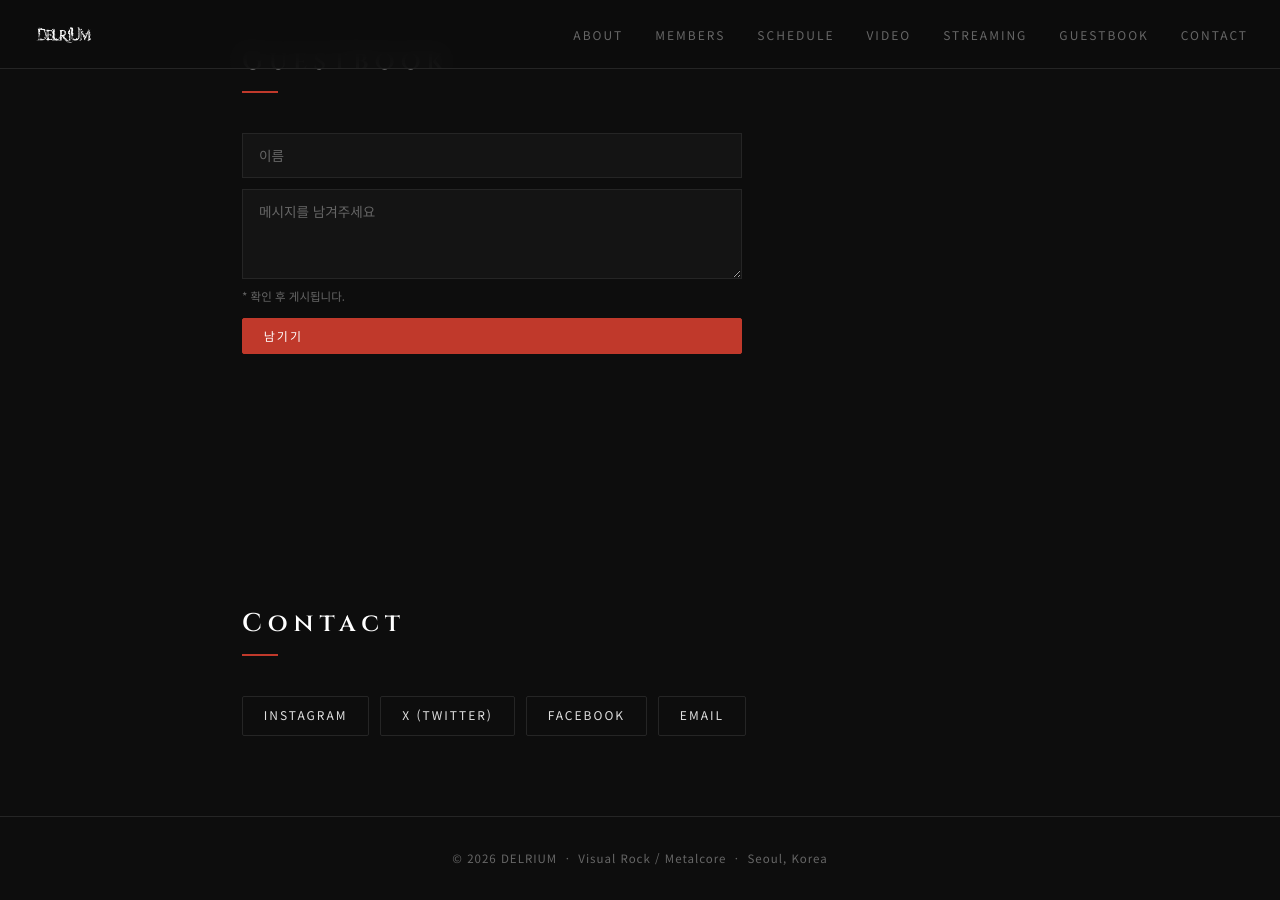
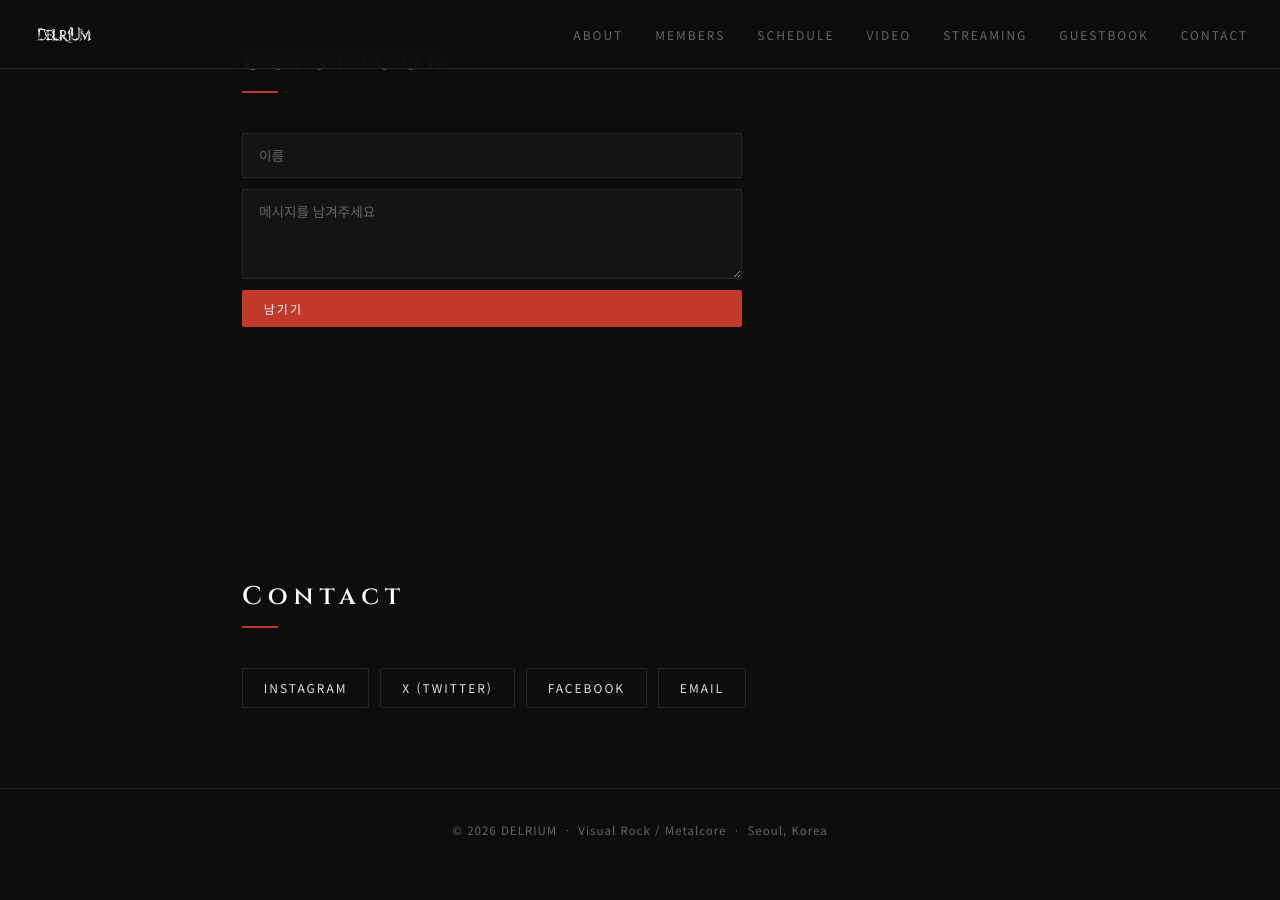
Before and after one commit to cokez3r0/delrium, a Jekyll site: the page built from index.md, in a window 1280 px wide and 900 px high, scrolled down 4064 px. Built offline with Jekyll 4.4.1, drawn with Linux system fonts in a browser that asks for light colours; some web fonts are replaced; a script that is not in the unit is left out; after the commit the page ends 4937 px from its top, so only the background shows below that.

Commit message:
feat: change

```diff
--- a/index.md
+++ b/index.md
@@ -133,7 +133,6 @@ layout: default
     <form class="guestbook-form" id="gb-form">
       <input class="gb-input" id="gb-name" type="text" placeholder="이름" maxlength="30" required />
       <textarea class="gb-input" id="gb-msg" placeholder="메시지를 남겨주세요" maxlength="300" required></textarea>
-      <p class="gb-notice">* 확인 후 게시됩니다.</p>
       <button class="btn btn-primary" id="gb-submit" type="submit">남기기</button>
     </form>
     <div class="gb-list" id="gb-list"></div>
```
